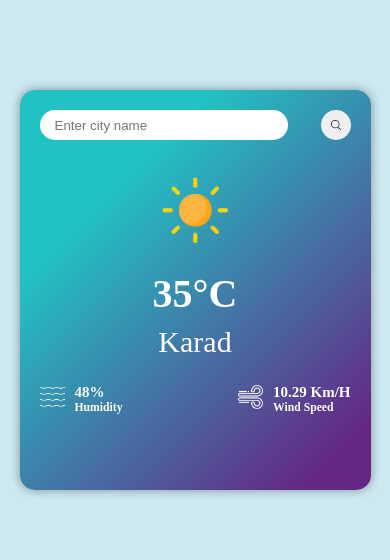
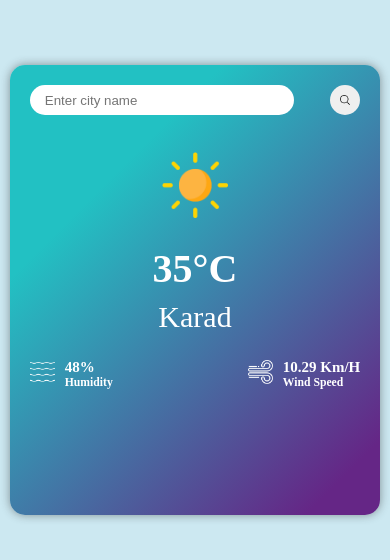
Before and after one commit to SaheelAtugade/weather-app, a plain HTML site: page index.html in a window 390 px wide. Shown: the part 132-692 px from the top of the page. Drawn offline with Linux system fonts and the light colour scheme; no server answers.

Commit message:
Update style.css

```diff
--- a/css/style.css
+++ b/css/style.css
@@ -23,6 +23,13 @@
     border-radius: 15px;
     background: linear-gradient(135deg, rgba(34,193,195,1) 26%, rgba(101,38,134,1) 91%);
     box-shadow: 0 0 10px #2f2f2f7b;
+}
+
+@media (max-width: 600px) {
+    .card {
+        width: 95%;
+        min-height: 450px;
+    }
 }
 
 .input-box{
```
